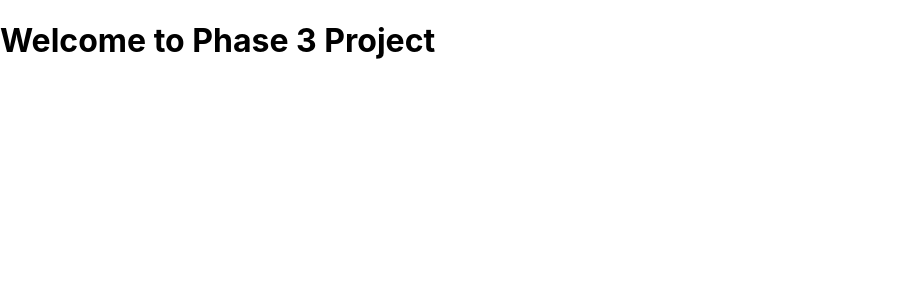
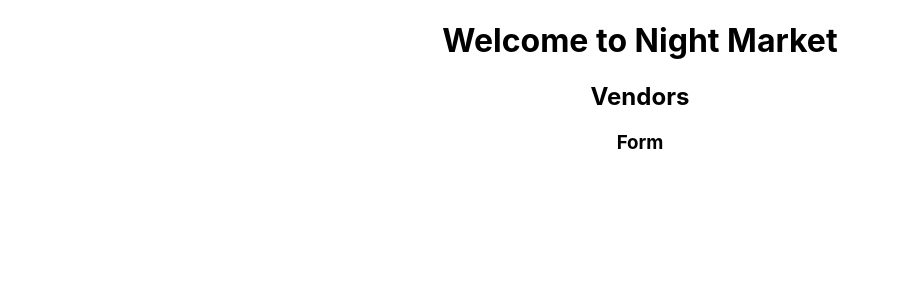
Before and after one commit to ttuannguyen/phase-3-frontend, a React (Create React App) app: page / in a window 1280 px wide. Shown: the top 300 px of the page, without its empty margins (0-900 px from the left). Built offline with nearby package versions, Linux system fonts and the light colour scheme; no server answers.

Commit message:
add a vendor component

```diff
--- a/src/App.css
+++ b/src/App.css
@@ -1,38 +1,3 @@
 .App {
   text-align: center;
 }
-
-.App-logo {
-  height: 40vmin;
-  pointer-events: none;
-}
-
-@media (prefers-reduced-motion: no-preference) {
-  .App-logo {
-    animation: App-logo-spin infinite 20s linear;
-  }
-}
-
-.App-header {
-  background-color: #282c34;
-  min-height: 100vh;
-  display: flex;
-  flex-direction: column;
-  align-items: center;
-  justify-content: center;
-  font-size: calc(10px + 2vmin);
-  color: white;
-}
-
-.App-link {
-  color: #61dafb;
-}
-
-@keyframes App-logo-spin {
-  from {
-    transform: rotate(0deg);
-  }
-  to {
-    transform: rotate(360deg);
-  }
-}
--- a/src/App.js
+++ b/src/App.js
@@ -1,5 +1,5 @@
 // import logo from './logo.svg';
-// import './App.css';
+import './App.css';
 import { useEffect } from 'react';
 import Vendors from './Vendors';
 import Form from './Form';
@@ -14,7 +14,9 @@ const App = () => {
 
   return (
     <div className="App">
-      <h1>Welcome to Phase 3 Project</h1>
+      <h1>Welcome to Night Market</h1>
+      <Vendors/>
+      <Form/>
     </div>
   );
 }
--- a/src/Form.js
+++ b/src/Form.js
@@ -2,7 +2,9 @@ import React from 'react'
 
 const Form = () => {
   return (
-    <div>Form</div>
+    <div>
+        <h3>Form</h3>
+    </div>
   )
 }
 
--- a/src/Vendors.js
+++ b/src/Vendors.js
@@ -2,7 +2,9 @@ import React from 'react'
 
 const Vendors = () => {
   return (
-    <div>Vendors</div>
+    <div>
+        <h2>Vendors</h2>
+    </div>
   )
 }
 
```
Also changed, not shown: src/Vendor.js (added, +9 -0 lines).
